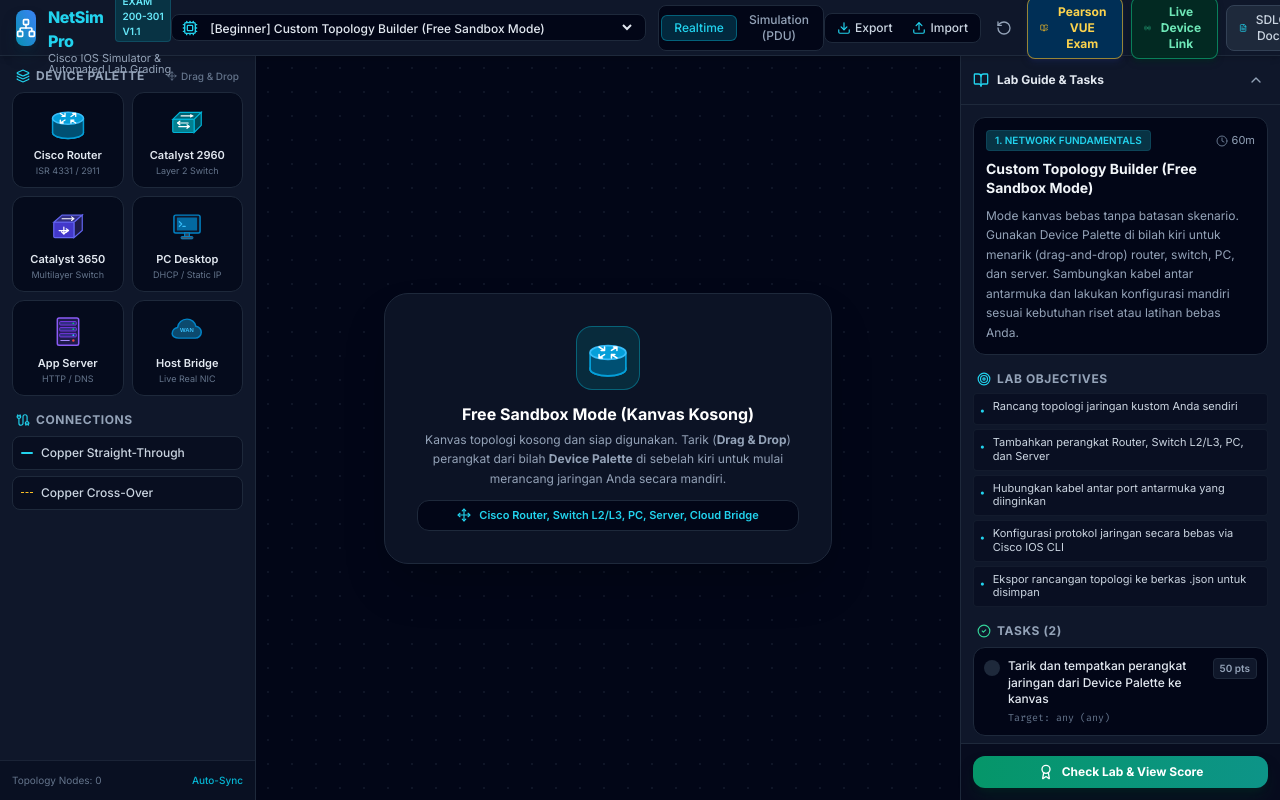
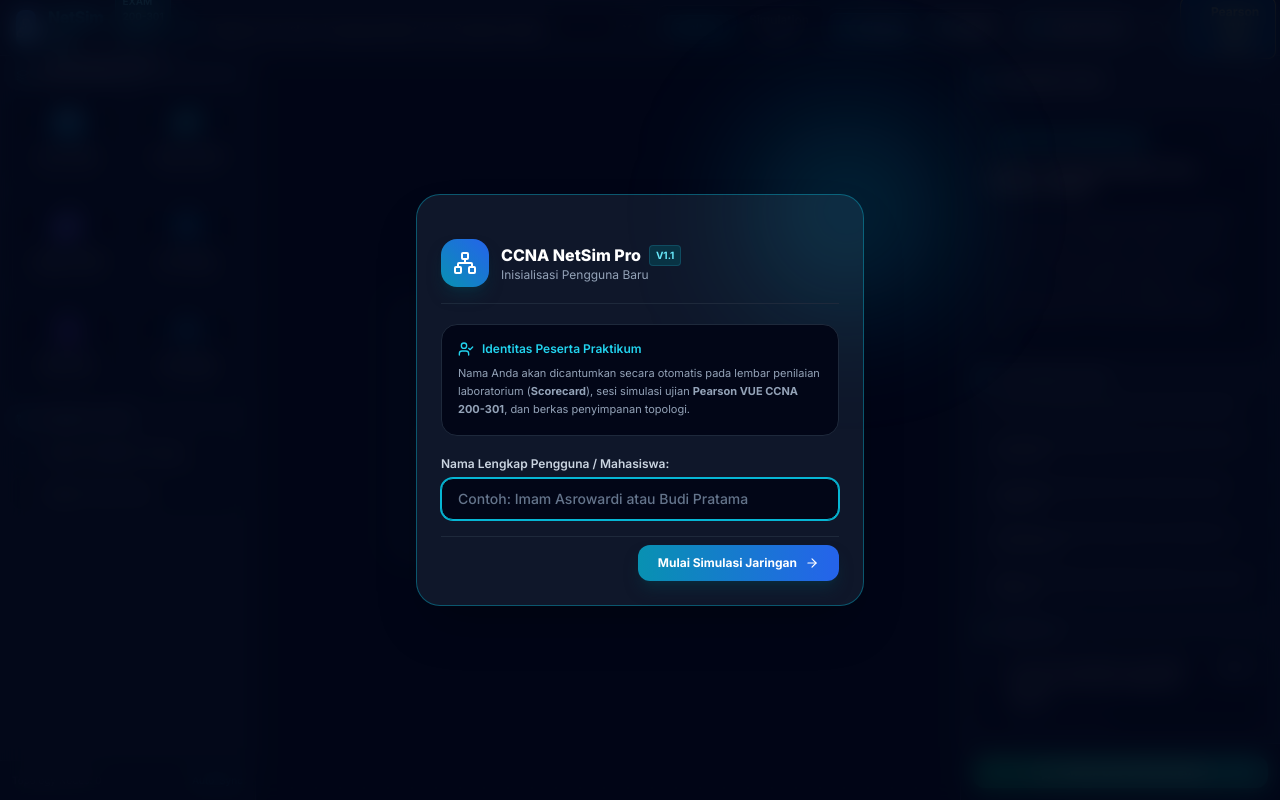
Before and after one commit to abunabiha/ccna-network-simulator, a React (Vite) app: page / in a window 1280 px wide. Built offline with nearby package versions, Linux system fonts and the light colour scheme.

Commit message:
feat: hapus menu SDLC, tambah modal input nama pengguna pertama kali, aktifkan simpan & open topologi, integrasi nama ke scorecard & ujian

```diff
--- a/src/App.tsx
+++ b/src/App.tsx
@@ -7,17 +7,16 @@
 import { SimulationBar } from './components/simulation/SimulationBar';
 import { PduInspector } from './components/simulation/PduInspector';
 import { GradeModal } from './components/labs/GradeModal';
-import { DocsModal } from './components/docs/DocsModal';
 import { HostConfigModal } from './components/devices/HostConfigModal';
 import { PearsonVueExamModal } from './components/exam/PearsonVueExamModal';
 import { LiveDeviceConnectorModal } from './components/devices/LiveDeviceConnectorModal';
+import { UserPromptModal } from './components/common/UserPromptModal';
 import { useNetworkStore } from './store/useNetworkStore';
 import { ErrorBoundary } from './components/common/ErrorBoundary';
 import { CableType } from './types/network';
 
 export const App: React.FC = () => {
   const [connectingCable, setConnectingCable] = useState<CableType | null>(null);
-  const [isDocsOpen, setIsDocsOpen] = useState<boolean>(false);
 
   const isHostConfigOpen = useNetworkStore((state) => state.isHostConfigOpen);
   const activeHostConfigId = useNetworkStore((state) => state.activeHostConfigId);
@@ -31,7 +30,7 @@
     <div className="flex flex-col h-screen w-screen overflow-hidden bg-slate-950 font-sans text-slate-100">
       {/* Top Application Header */}
       <ErrorBoundary fallbackTitle="Terjadi Gangguan pada Header">
-        <Header onOpenDocs={() => setIsDocsOpen(true)} />
+        <Header />
       </ErrorBoundary>
 
       {/* Simulation Timeline Bar (Only visible when in Simulation mode) */}
@@ -107,12 +106,9 @@
         <GradeModal />
       </ErrorBoundary>
 
-      {/* Scientific SDLC Documentation Modal */}
-      <ErrorBoundary fallbackTitle="Terjadi Gangguan pada Dokumentasi">
-        <DocsModal
-          isOpen={isDocsOpen}
-          onClose={() => setIsDocsOpen(false)}
-        />
+      {/* User Onboarding / Name Identity Modal */}
+      <ErrorBoundary fallbackTitle="Terjadi Gangguan pada Dialog Profil Pengguna">
+        <UserPromptModal />
       </ErrorBoundary>
     </div>
   );
--- /dev/null
+++ b/src/components/common/UserPromptModal.tsx
@@ -0,0 +1,135 @@
+import React, { useState, useEffect } from 'react';
+import { useNetworkStore } from '../../store/useNetworkStore';
+import { Network, UserCheck, ArrowRight, X, Shield, Award } from 'lucide-react';
+
+export const UserPromptModal: React.FC = () => {
+  const userName = useNetworkStore((state) => state.userName);
+  const isUserModalOpen = useNetworkStore((state) => state.isUserModalOpen);
+  const setUserName = useNetworkStore((state) => state.setUserName);
+  const closeUserModal = useNetworkStore((state) => state.closeUserModal);
+
+  const [inputName, setInputName] = useState<string>('');
+  const [error, setError] = useState<string | null>(null);
+
+  // Synchronize state when modal opens
+  useEffect(() => {
+    if (isUserModalOpen) {
+      setInputName(userName || '');
+      setError(null);
+    }
+  }, [isUserModalOpen, userName]);
+
+  if (!isUserModalOpen) return null;
+
+  const isEditing = Boolean(userName && userName.trim().length > 0);
+
+  const handleSubmit = (e: React.FormEvent) => {
+    e.preventDefault();
+    const trimmed = inputName.trim();
+    if (trimmed.length < 2) {
+      setError('Mohon masukkan nama pengguna minimal 2 karakter.');
+      return;
+    }
+    setUserName(trimmed);
+  };
+
+  return (
+    <div className="fixed inset-0 bg-slate-950/85 backdrop-blur-md flex items-center justify-center z-50 p-4 animate-in fade-in select-none">
+      <div
+        className="bg-slate-900 border border-cyan-500/40 rounded-3xl max-w-md w-full p-6 shadow-2xl space-y-5 relative select-text"
+        onClick={(e) => e.stopPropagation()}
+      >
+        {/* Glow ambient background */}
+        <div className="absolute -top-20 -right-20 w-48 h-48 bg-cyan-500/20 rounded-full blur-3xl pointer-events-none" />
+
+        {/* Top Header */}
+        <div className="flex items-start justify-between relative z-10 border-b border-slate-800 pb-4">
+          <div className="flex items-center gap-3">
+            <div className="w-12 h-12 rounded-2xl bg-gradient-to-tr from-cyan-600 to-blue-600 flex items-center justify-center text-white shadow-lg shadow-cyan-950/60 shrink-0">
+              <Network className="w-6 h-6" />
+            </div>
+            <div>
+              <div className="flex items-center gap-2">
+                <h2 className="text-base font-extrabold text-white">CCNA NetSim Pro</h2>
+                <span className="text-[10px] font-bold px-1.5 py-0.5 rounded bg-cyan-950 text-cyan-300 border border-cyan-800/60 uppercase">
+                  v1.1
+                </span>
+              </div>
+              <p className="text-xs text-slate-400">
+                {isEditing ? 'Perbarui Profil Pengguna' : 'Inisialisasi Pengguna Baru'}
+              </p>
+            </div>
+          </div>
+
+          {/* Close button only available if user already has a name registered */}
+          {isEditing && (
+            <button
+              onClick={closeUserModal}
+              className="text-slate-400 hover:text-white p-1 rounded-lg hover:bg-slate-800 transition-colors"
+            >
+              <X className="w-5 h-5" />
+            </button>
+          )}
+        </div>
+
+        {/* Informative Explanation */}
+        <div className="bg-slate-950 border border-slate-800 rounded-2xl p-4 text-xs text-slate-300 space-y-2 relative z-10">
+          <div className="flex items-center gap-2 text-cyan-400 font-semibold">
+            <UserCheck className="w-4 h-4 shrink-0" />
+            <span>Identitas Peserta Praktikum</span>
+          </div>
+          <p className="text-slate-400 leading-relaxed text-[11px]">
+            Nama Anda akan dicantumkan secara otomatis pada lembar penilaian laboratorium (<strong>Scorecard</strong>), sesi simulasi ujian <strong>Pearson VUE CCNA 200-301</strong>, dan berkas penyimpanan topologi.
+          </p>
+        </div>
+
+        {/* Input Form */}
+        <form onSubmit={handleSubmit} className="space-y-4 relative z-10">
+          <div>
+            <label className="block text-xs font-semibold text-slate-300 mb-1.5">
+              Nama Lengkap Pengguna / Mahasiswa:
+            </label>
+            <input
+              type="text"
+              autoFocus
+              value={inputName}
+              onChange={(e) => {
+                setInputName(e.target.value);
+                if (error) setError(null);
+              }}
+              placeholder="Contoh: Imam Asrowardi atau Budi Pratama"
+              spellCheck={false}
+              autoComplete="name"
+              className="w-full bg-slate-950 border border-slate-700 rounded-xl px-4 py-2.5 text-sm text-slate-100 placeholder-slate-500 font-medium focus:outline-none focus:border-cyan-500 focus:ring-1 focus:ring-cyan-500 transition-all select-text cursor-text"
+            />
+            {error && (
+              <p className="text-[11px] text-rose-400 font-medium mt-1.5 flex items-center gap-1">
+                <span>{error}</span>
+              </p>
+            )}
+          </div>
+
+          {/* Footer Action Buttons */}
+          <div className="flex items-center justify-end gap-2 pt-2 border-t border-slate-800">
+            {isEditing && (
+              <button
+                type="button"
+                onClick={closeUserModal}
+                className="px-4 py-2 text-xs font-semibold text-slate-400 hover:text-white rounded-xl transition-colors cursor-pointer"
+              >
+                Batal
+              </button>
+            )}
+            <button
+              type="submit"
+              className="flex items-center gap-2 px-5 py-2.5 bg-gradient-to-r from-cyan-600 to-blue-600 hover:from-cyan-500 hover:to-blue-500 text-white text-xs font-bold rounded-xl shadow-lg shadow-cyan-950/60 transition-all active:scale-95 cursor-pointer"
+            >
+              <span>{isEditing ? 'Simpan Nama' : 'Mulai Simulasi Jaringan'}</span>
+              <ArrowRight className="w-3.5 h-3.5" />
+            </button>
+          </div>
+        </form>
+      </div>
+    </div>
+  );
+};
--- a/src/components/exam/PearsonVueExamModal.tsx
+++ b/src/components/exam/PearsonVueExamModal.tsx
@@ -23,6 +23,7 @@
   Check,
   Play
 } from 'lucide-react';
+import { useNetworkStore } from '../../store/useNetworkStore';
 
 interface PearsonVueExamModalProps {
   isOpen: boolean;
@@ -30,6 +31,7 @@
 }
 
 export const PearsonVueExamModal: React.FC<PearsonVueExamModalProps> = ({ isOpen, onClose }) => {
+  const userName = useNetworkStore((state) => state.userName);
   const [currentIndex, setCurrentIndex] = useState<number>(0);
   const [answers, setAnswers] = useState<Record<string, CandidateAnswer>>({});
   const [secondsRemaining, setSecondsRemaining] = useState<number>(120 * 60); // 120 minutes
@@ -282,7 +284,7 @@
     const verdict: 'PASS' | 'FAIL' = scaledScore >= 825 ? 'PASS' : 'FAIL';
 
     setScoreReport({
-      candidateName: 'Imam Asrowardi / CCNA Candidate',
+      candidateName: userName ? `${userName} / CCNA Candidate` : 'Peserta CCNA / CCNA Candidate',
       examCode: '200-301 CCNA v1.1',
       examDate: new Date().toLocaleDateString('id-ID', { year: 'numeric', month: 'long', day: 'numeric' }),
       passingScore: 825,
@@ -318,7 +320,7 @@
               Cisco Certified Network Associate (CCNA 200-301 v1.1)
             </div>
             <div className="text-[11px] text-slate-300">
-              Candidate: <span className="font-semibold text-amber-300">Imam Asrowardi</span> | Registration: <span className="font-mono">CSCO1492048</span>
+              Candidate: <span className="font-semibold text-amber-300">{userName || 'Peserta CCNA'}</span> | Registration: <span className="font-mono">CSCO1492048</span>
             </div>
           </div>
         </div>
--- a/src/components/layout/Header.tsx
+++ b/src/components/layout/Header.tsx
@@ -1,26 +1,20 @@
-import React, { useRef } from 'react';
+import React, { useRef, useState } from 'react';
 import { useNetworkStore } from '../../store/useNetworkStore';
 import { CCNA_LABS } from '../../data/ccnaLabs';
 import {
   Network,
   Award,
-  Play,
   RotateCcw,
-  FileText,
-  CheckCircle2,
-  Clock,
   Cpu,
-  Download,
-  Upload,
+  Save,
+  FolderOpen,
   BookOpenCheck,
-  Radio
+  Radio,
+  User,
+  Check
 } from 'lucide-react';
 
-interface HeaderProps {
-  onOpenDocs: () => void;
-}
-
-export const Header: React.FC<HeaderProps> = ({ onOpenDocs }) => {
+export const Header: React.FC = () => {
   const currentLab = useNetworkStore((state) => state.currentLab);
   const loadLab = useNetworkStore((state) => state.loadLab);
   const gradeCurrentLab = useNetworkStore((state) => state.gradeCurrentLab);
@@ -31,8 +25,16 @@
   const openLiveConnector = useNetworkStore((state) => state.openLiveConnector);
   const exportTopologyJson = useNetworkStore((state) => state.exportTopologyJson);
   const importTopologyJson = useNetworkStore((state) => state.importTopologyJson);
+  const userName = useNetworkStore((state) => state.userName);
+  const openUserModal = useNetworkStore((state) => state.openUserModal);
 
   const fileInputRef = useRef<HTMLInputElement>(null);
+  const [toastMsg, setToastMsg] = useState<string | null>(null);
+
+  const showToast = (msg: string) => {
+    setToastMsg(msg);
+    setTimeout(() => setToastMsg(null), 3500);
+  };
 
   const handleExportTopology = () => {
     const jsonStr = exportTopologyJson();
@@ -40,11 +42,13 @@
     const url = URL.createObjectURL(blob);
     const a = document.createElement('a');
     a.href = url;
-    a.download = `cisco_topology_${new Date().toISOString().slice(0, 19).replace(/[:T]/g, '_')}.json`;
+    const authorSlug = (userName || 'user').toLowerCase().replace(/[^a-z0-9]/g, '_');
+    a.download = `ccna_topology_${authorSlug}_${new Date().toISOString().slice(0, 19).replace(/[:T]/g, '_')}.json`;
     document.body.appendChild(a);
     a.click();
     document.body.removeChild(a);
     URL.revokeObjectURL(url);
+    showToast('Topologi & konfigurasi berhasil disimpan (.json)!');
   };
 
   const handleImportFile = (e: React.ChangeEvent<HTMLInputElement>) => {
@@ -55,8 +59,10 @@
       const content = event.target?.result as string;
       if (content) {
         const success = importTopologyJson(content);
-        if (!success) {
-          alert('Gagal mengimpor topologi. Format file JSON tidak valid.');
+        if (success) {
+          showToast('Topologi berhasil dimuat ke kanvas!');
+        } else {
+          alert('Gagal membuka topologi. Format berkas JSON tidak valid.');
         }
       }
     };
@@ -139,25 +145,40 @@
           onChange={handleImportFile}
         />
 
-        {/* Export / Import Topology Buttons */}
-        <div className="flex items-center bg-slate-950 rounded-lg border border-slate-800 p-0.5">
+        {/* Simpan & Open Topology Buttons */}
+        <div className="flex items-center gap-1.5 bg-slate-950 rounded-xl border border-slate-800 p-1">
           <button
             onClick={handleExportTopology}
-            title="Export Current Topology & Configurations (.json)"
-            className="flex items-center gap-1 px-2.5 py-1 text-slate-300 hover:text-cyan-400 hover:bg-slate-800 rounded-md text-xs font-medium transition-colors"
+            title="Simpan rancangan topologi & konfigurasi perangkat saat ini (.json)"
+            className="flex items-center gap-1.5 px-3 py-1.5 bg-sky-950/80 hover:bg-sky-900 border border-sky-500/50 text-sky-200 rounded-lg text-xs font-bold shadow-sm transition-all active:scale-95 cursor-pointer"
           >
-            <Download className="w-3.5 h-3.5 text-cyan-400" />
-            <span className="hidden xl:inline">Export</span>
+            <Save className="w-3.5 h-3.5 text-sky-400" />
+            <span>Simpan</span>
           </button>
+
           <button
             onClick={() => fileInputRef.current?.click()}
-            title="Import Saved Topology (.json)"
-            className="flex items-center gap-1 px-2.5 py-1 text-slate-300 hover:text-cyan-400 hover:bg-slate-800 rounded-md text-xs font-medium transition-colors"
+            title="Buka / Impor berkas topologi yang telah disimpan (.json)"
+            className="flex items-center gap-1.5 px-3 py-1.5 bg-slate-800 hover:bg-slate-700 border border-slate-700 text-slate-200 rounded-lg text-xs font-semibold shadow-sm transition-all active:scale-95 cursor-pointer"
           >
-            <Upload className="w-3.5 h-3.5 text-cyan-400" />
-            <span className="hidden xl:inline">Import</span>
+            <FolderOpen className="w-3.5 h-3.5 text-cyan-400" />
+            <span>Open</span>
           </button>
         </div>
+
+        {/* User Identity / Student Name Badge */}
+        <button
+          onClick={openUserModal}
+          title="Nama Pengguna / Mahasiswa (Klik untuk mengubah profil)"
+          className="flex items-center gap-1.5 px-2.5 py-1.5 bg-slate-800/80 hover:bg-slate-700 border border-slate-700 rounded-lg text-xs font-medium text-slate-200 transition-colors cursor-pointer"
+        >
+          <div className="w-5 h-5 rounded-full bg-cyan-950 border border-cyan-500/50 flex items-center justify-center text-cyan-400 text-[10px] font-bold">
+            {userName ? userName.charAt(0).toUpperCase() : <User className="w-3 h-3" />}
+          </div>
+          <span className="max-w-[110px] truncate font-medium text-slate-300">
+            {userName || 'Nama Siswa'}
+          </span>
+        </button>
 
         {/* Reset Lab */}
         <button
@@ -187,15 +208,6 @@
           <span>Live Device Link</span>
         </button>
 
-        {/* Scientific SDLC Docs */}
-        <button
-          onClick={onOpenDocs}
-          className="flex items-center gap-1.5 px-3 py-1.5 bg-slate-800 hover:bg-slate-700 border border-slate-700 rounded-lg text-xs text-slate-300 font-medium transition-colors"
-        >
-          <FileText className="w-3.5 h-3.5 text-cyan-400" />
-          <span className="hidden lg:inline">SDLC Docs</span>
-        </button>
-
         {/* Check Lab / Grade Button */}
         <button
           onClick={gradeCurrentLab}
@@ -212,6 +224,14 @@
           )}
         </button>
       </div>
+
+      {/* Floating Toast Notification */}
+      {toastMsg && (
+        <div className="fixed top-16 right-6 z-50 flex items-center gap-2 bg-slate-900/95 border border-cyan-500 text-cyan-300 px-4 py-2.5 rounded-xl shadow-2xl backdrop-blur animate-in fade-in slide-in-from-top-2 text-xs font-semibold">
+          <Check className="w-4 h-4 text-emerald-400 shrink-0" />
+          <span>{toastMsg}</span>
+        </div>
+      )}
     </header>
   );
 };
--- a/src/store/useNetworkStore.ts
+++ b/src/store/useNetworkStore.ts
@@ -31,7 +31,13 @@
   isExamModalOpen: boolean;
   isLiveConnectorOpen: boolean;
 
+  userName: string;
+  isUserModalOpen: boolean;
+
   // Actions
+  setUserName: (name: string) => void;
+  openUserModal: () => void;
+  closeUserModal: () => void;
   openLiveConnector: () => void;
   closeLiveConnector: () => void;
   addDevice: (type: DeviceType, x: number, y: number, customName?: string) => Device;
@@ -163,6 +169,29 @@
     activeHostConfigId: null,
     isExamModalOpen: false,
     isLiveConnectorOpen: false,
+
+    userName: typeof window !== 'undefined' ? (localStorage.getItem('ccna_username') || '') : '',
+    isUserModalOpen: typeof window !== 'undefined' ? !localStorage.getItem('ccna_username') : false,
+
+    setUserName: (name: string) => {
+      const trimmed = name.trim();
+      if (typeof window !== 'undefined') {
+        try {
+          localStorage.setItem('ccna_username', trimmed);
+        } catch (e) {
+          console.warn('Could not save username to localStorage:', e);
+        }
+      }
+      set({ userName: trimmed, isUserModalOpen: false });
+    },
+
+    openUserModal: () => {
+      set({ isUserModalOpen: true });
+    },
+
+    closeUserModal: () => {
+      set({ isUserModalOpen: false });
+    },
 
     openLiveConnector: () => {
       set({ isLiveConnectorOpen: true });
@@ -526,10 +555,11 @@
     },
 
     exportTopologyJson: () => {
-      const { devices, links } = get();
+      const { devices, links, userName } = get();
       const exportData = {
         app: 'CCNA NetSim Pro',
         version: '1.1.0',
+        author: userName || 'Network Engineer',
         exportedAt: new Date().toISOString(),
         topology: {
           devices: devices.map(d => ({
```
Also changed, not shown: src/components/labs/GradeModal.tsx (+9 -2 lines).
